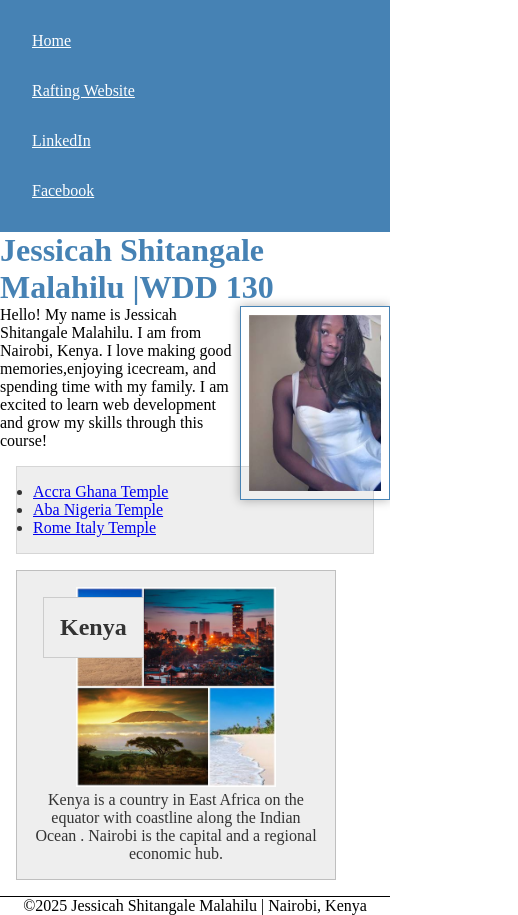
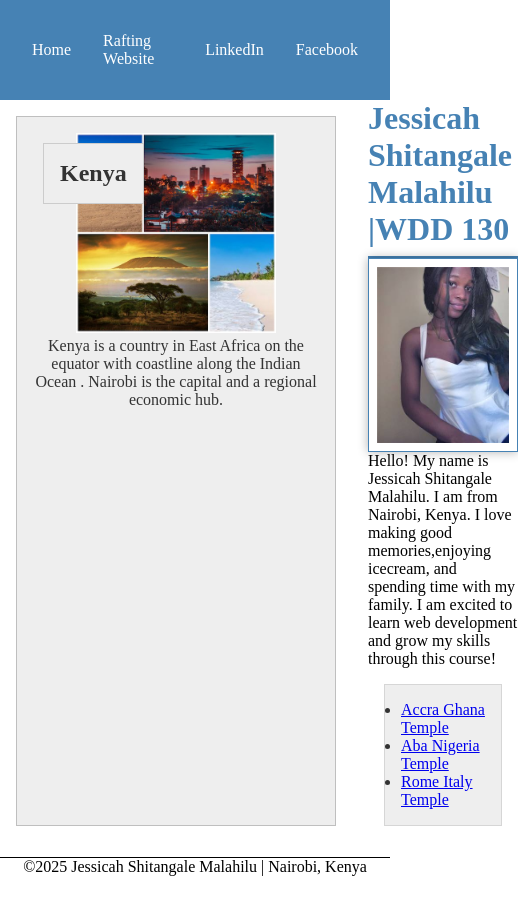
Before and after one commit to jmalahilu/wdd130, a plain HTML site: page index.html in a window 390 px wide. Shown: the whole page, 518 px wide, since content can reach past the window. After the commit the page ends 876 px from the top, so only its background shows below. Drawn offline with Linux system fonts and the light colour scheme.

Commit message:
Refactor CSS layout: Add grid layout, flexbox navigation, and improve styling
- Add combined header, footer, .grid selector with max-width and centering
- Implement CSS Grid for .grid container with aside/main layout
- Update navigation to use flexbox with horizontal layout and hover effects
- Add bottom border to h1 element with proper spacing
- Add new rapids images for adventures gallery
- Improve overall layout consistency and responsive design

```diff
--- a/index.html
+++ b/index.html
@@ -22,6 +22,7 @@
         </nav>
     </header>
 
+    <div class="grid">
         <main>
             <h1>Jessicah Shitangale Malahilu |WDD 130</h1>
             <img src="images/profile.jpeg" alt="Portrait of Jessicah Shitangale Malahilu">
@@ -49,6 +50,7 @@
                 Nairobi is the capital and a regional economic hub.
             </p>
         </aside>
+    </div>
     <footer>
         <p>©2025 Jessicah Shitangale Malahilu | Nairobi, Kenya</p>
     </footer>
--- a/styles/styles.css
+++ b/styles/styles.css
@@ -29,15 +29,46 @@
 
 h1 {
   color: var(--primary-color);
+  border-bottom: 2px solid var(--primary-color);
+  padding-bottom: 0.5rem;
 }
+header, footer, .grid {
+  max-width: 840px;
+  margin: 0 auto;
+}
+
+.grid {
+  display: grid;
+  grid-template-columns: 1fr 3fr;
+  gap: 1rem;
+}
+
+.grid aside {
+  grid-column: 1;
+  grid-row: 1;
+}
+
+.grid main {
+  grid-column: 2;
+}
+
 nav {
   background-color: var(--primary-color);
   padding: var(--padding-md);
+  display: flex;
+  justify-content: space-evenly;
+  align-items: center;
 }
 nav a {
   color: var(--secondary-color);
   padding: var(--padding-md);
   display: block;
+  text-decoration: none;
+  border-radius: 4px;
+  transition: background-color 0.3s ease;
+}
+nav a:hover {
+  background-color: rgba(255, 255, 255, 0.1);
 }
 main {
   max-width: 840px;
--- a/week04/styles/layout-exercises.css
+++ b/week04/styles/layout-exercises.css
@@ -23,34 +23,39 @@ div {
 
 .flex {
     background-color: #aba;
-    /* write declarations here */
-
+    display: flex;
+    justify-content: center;
+    align-items: center;
 }
 
 .grid {
     background-color: #abb;
-    /* enter declarations here */
-
+    display: grid;
+    place-items: center;
 }
 
 .container2 {
-    /* write declarations here */
-
+    display: flex;
+    flex-wrap: wrap;
+    justify-content: space-evenly;
+    gap: 1rem;
 }
 
 .two {
     background-color: #ace;
     height: 100px;
+    flex: 1;
+    min-width: 200px;
 }
 
 .container3 {
-    /* write declarations here */
-
+    display: grid;
+    grid-template-columns: repeat(3, 1fr);
+    gap: 0.25rem;
 }
 
 .columns-3 {
-    /* write declaration here */
-
+    grid-column: span 3;
 }
 
 .three {
```
Also changed, not shown: wwr/images/rapids3.jpg (added), wwr/images/rapids4.jpg (added), wwr/images/rapids5.jpg (added), 2 other files. Lines whose indentation alone changed are shown as unchanged.
